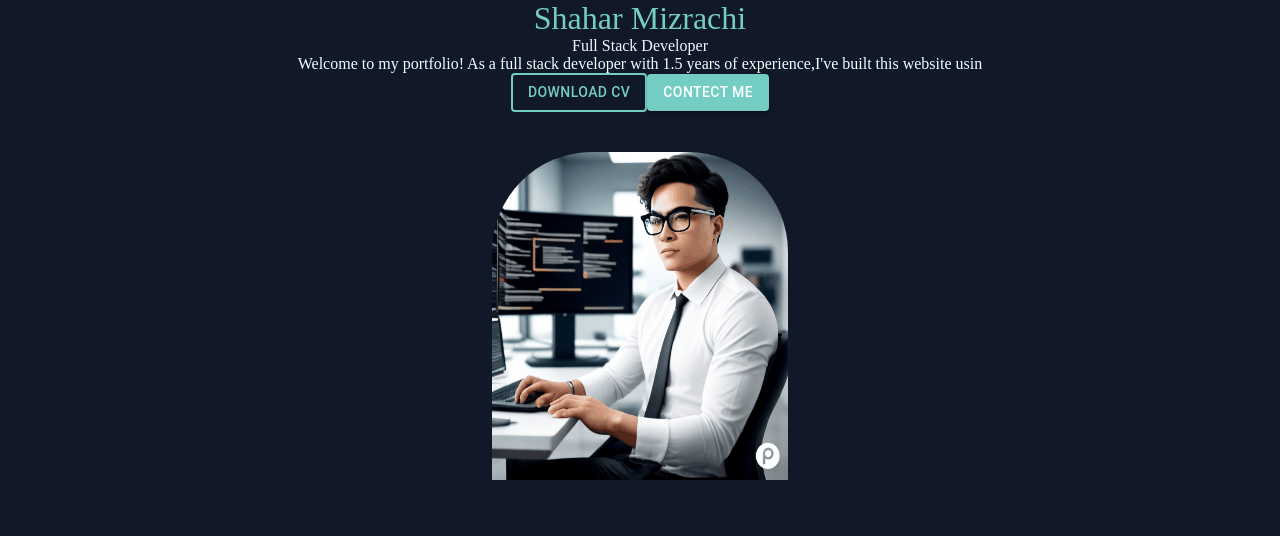
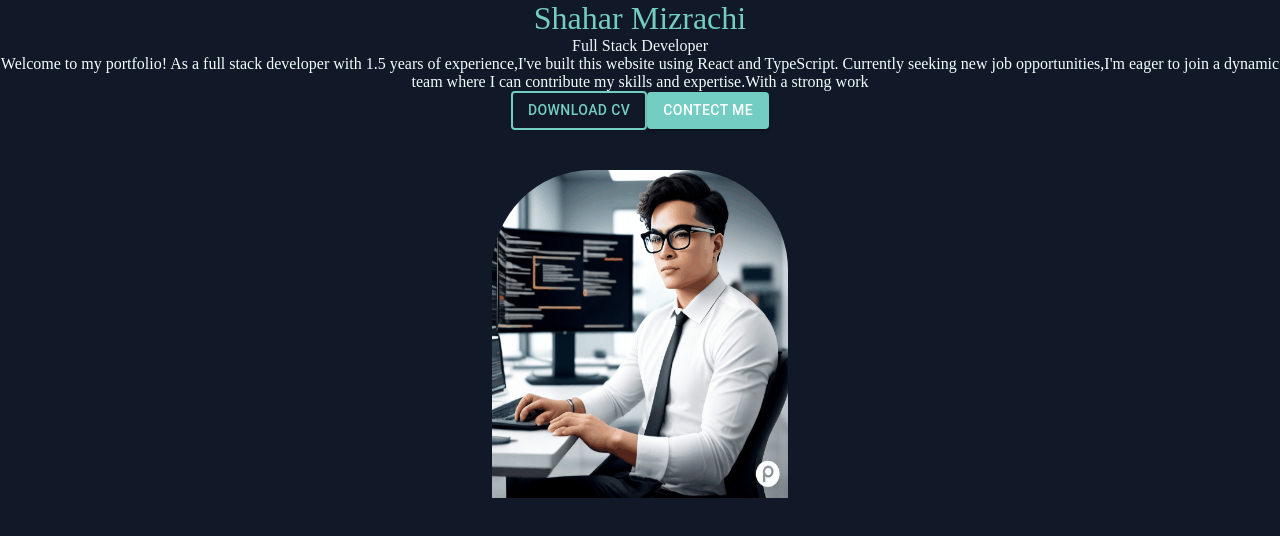
Before and after one commit to ShaharMizrachi/ShaharPortfolio, a React (Create React App) app: page / in a window 1280 px wide. Shown: the top 536 px of the page. Built offline with nearby package versions, Linux system fonts and the light colour scheme.

Commit message:
break row main page version1

```diff
--- a/src/pages/mainPageContet/MainPageContet.tsx
+++ b/src/pages/mainPageContet/MainPageContet.tsx
@@ -15,6 +15,7 @@ const MainPageContet = () => {
     ];
     const [textIndex, setTextIndex] = useState(0);
     const [charIndex, setCharIndex] = useState(0);
+    const [lineBreakNeeded, setLineBreakNeeded] = useState(false);
 
     useEffect(() => {
         const interval = setInterval(() => {
@@ -24,10 +25,15 @@ const MainPageContet = () => {
             } else if (textIndex < textToType.length - 1) {
                 setTextIndex(textIndex + 1);
                 setCharIndex(0);
+                setLineBreakNeeded(true);
             } else {
                 clearInterval(interval);
             }
-        }, 50); // Adjust typing speed as needed
+        }, 20);
+
+        if (lineBreakNeeded) {
+            setLineBreakNeeded(false);
+        }
 
         return () => clearInterval(interval);
     }, [typedText, charIndex, textIndex, textToType]);
@@ -41,6 +47,7 @@ const MainPageContet = () => {
                 Full Stack Developer
             </div>
             <div className='descriptionText'>
+                {lineBreakNeeded && <br />}
                 {typedText}
             </div>
             <div>
```
